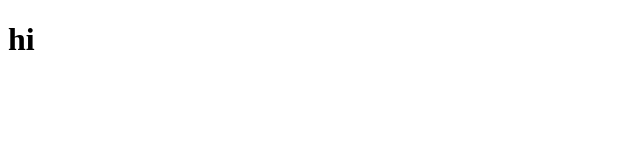
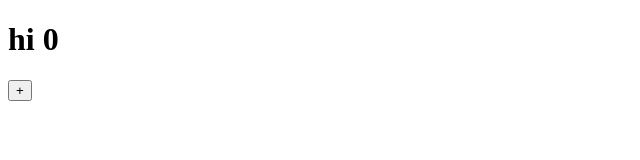
Before and after one commit to harin0707/NextJsTypeScript-intro, a Next.js app: page / in a window 1280 px wide. Shown: the top 160 px of the page, without its empty margins (0-640 px from the left). Built offline with nearby package versions, Linux system fonts and the light colour scheme.

Commit message:
1.2 static pre rendering

```diff
--- a/pages/index.tsx
+++ b/pages/index.tsx
@@ -1,7 +1,12 @@
+import {useState} from 'react';
+
 export default function Home(){
+  const [counter, setCounter] = useState(0);
+
   return (
   <div>
-    <h1>hi</h1>
+    <h1>hi {counter}</h1>
+    <button onClick={()=>setCounter(prev=>prev+1)}>+</button>
   </div>
   );
 }
```
Also changed, not shown: 1 other file (tests, documents, lock files or other folders).
